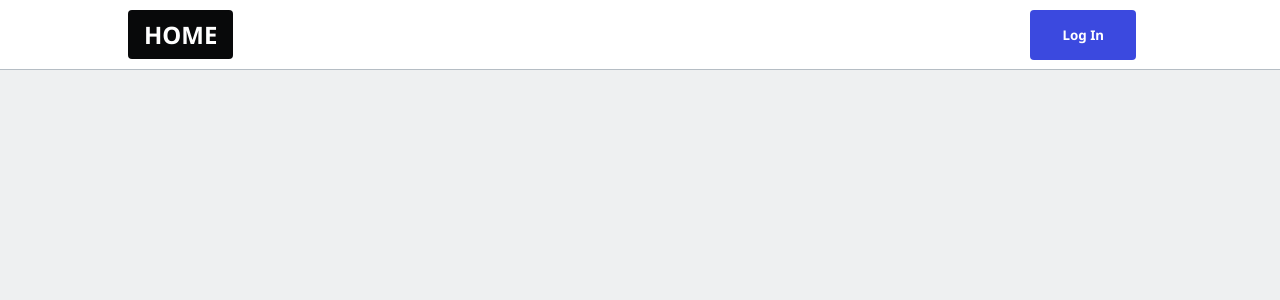
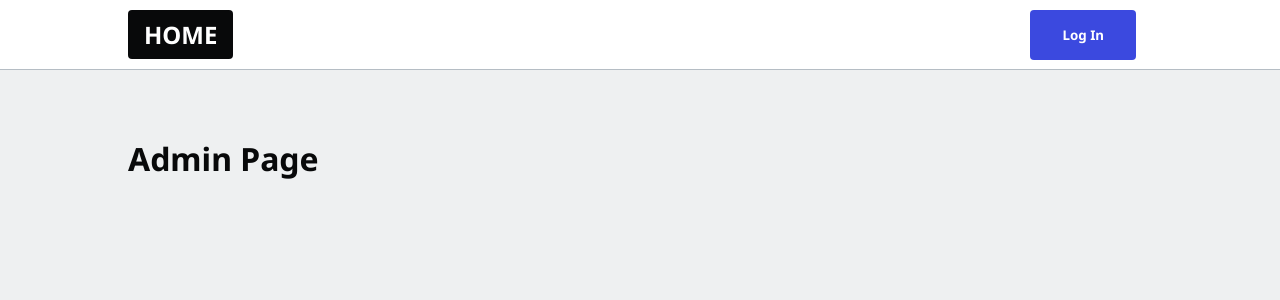
Before and after one commit to Ellipsoul/nxtfirejs, a Next.js app: page /admin in a window 1280 px wide. Shown: the top 300 px of the page. Built offline with nearby package versions, Linux system fonts and the light colour scheme.

Commit message:
Toast library and import

```diff
--- a/package.json
+++ b/package.json
@@ -13,7 +13,8 @@
     "next": "11.1.0",
     "react": "17.0.2",
     "react-dom": "17.0.2",
-    "react-firebase-hooks": "^3.0.4"
+    "react-firebase-hooks": "^3.0.4",
+    "react-hot-toast": "^2.1.1"
   },
   "devDependencies": {
     "eslint": "7.32.0",
--- a/pages/_app.js
+++ b/pages/_app.js
@@ -1,6 +1,7 @@
 import '../styles/globals.css'
 
 import Navbar from '../components/navbar';
+import { Toaster } from 'react-hot-toast';
 
 // Wrapper surrounding every page of the app
 
@@ -8,8 +9,9 @@ function MyApp({ Component, pageProps }) {
   return (<>
     {/* Navbar belongs on all pages */}
     <Navbar />
-
     <Component {...pageProps} />
+    {/* Toaster is invisible by default but can be triggered */}
+    <Toaster />
   </>)
 }
 
--- a/pages/admin/index.js
+++ b/pages/admin/index.js
@@ -3,7 +3,7 @@ import React from 'react'
 export default function AdminPostsPage() {
     return (
         <main>
-
+            <h1>Admin Page</h1>
         </main>
     )
 }
--- a/pages/index.js
+++ b/pages/index.js
@@ -4,6 +4,7 @@ import styles from '../styles/Home.module.css';
 import Link from 'next/link';
 
 import Loader from '../components/Loader';
+import toast from 'react-hot-toast';
 
 // This will be the root directory
 
@@ -11,6 +12,7 @@ export default function Home() {
   return (
     <main>
       <Loader show={true} />
+      <button onClick={() => toast.success('A Toast!')}>Toast Me</button>
     </main>
   )
 }
```
